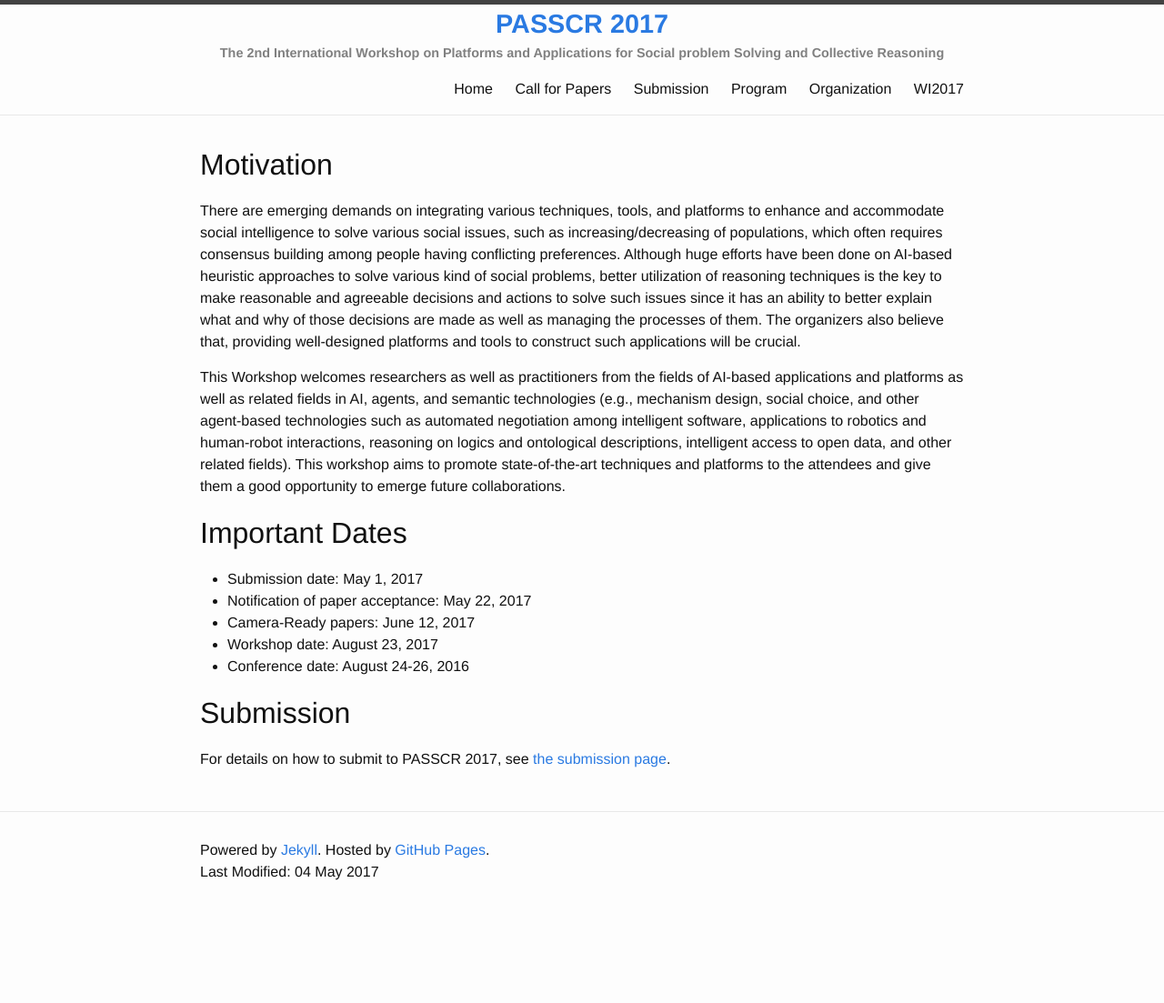
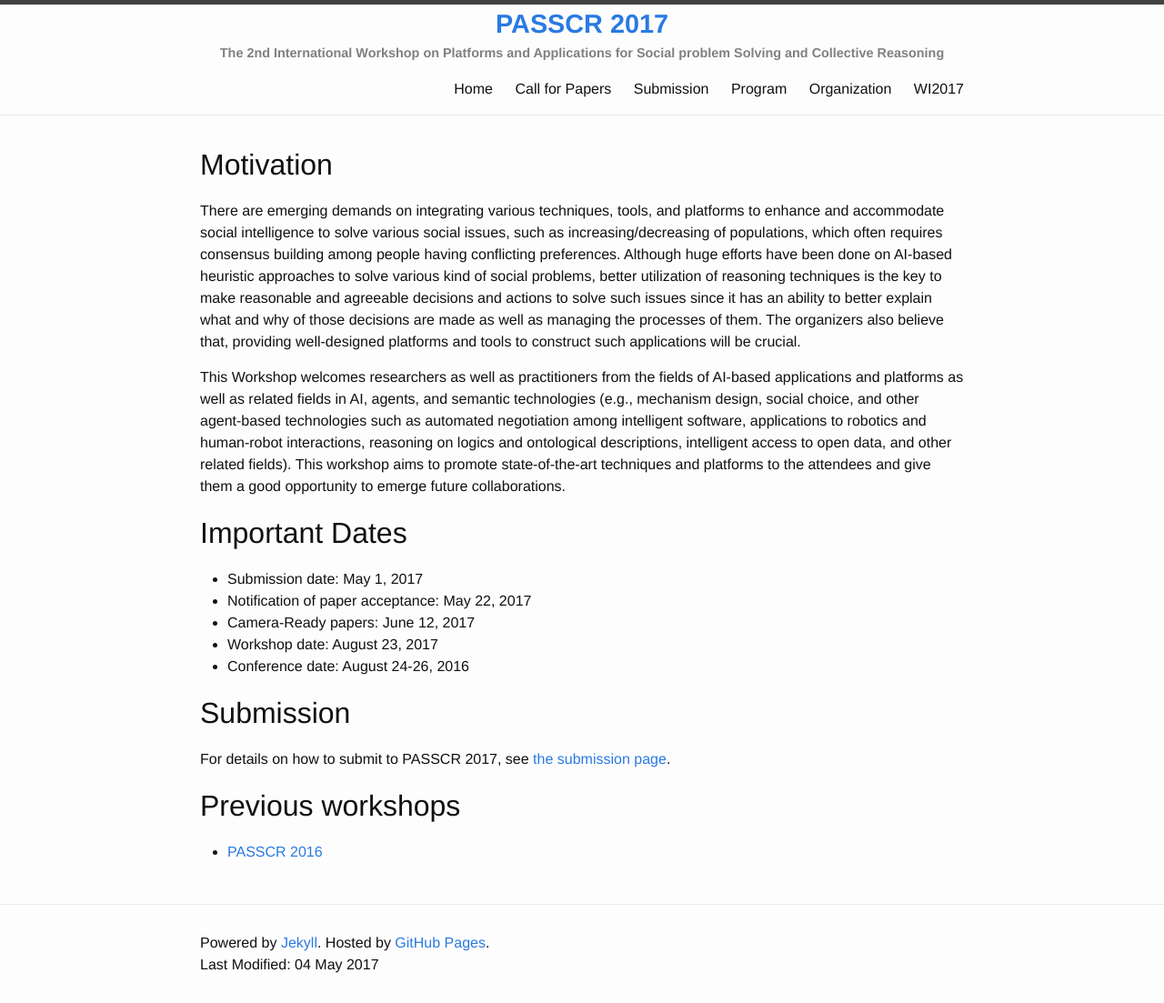
Before and after one commit to passcr/passcr.github.io, a Jekyll site: the page built from index.md, in a window 1280 px wide. Shown: the whole page at 91% size. Built offline with Jekyll 4.4.1, drawn with Linux system fonts in a browser that asks for light colours; before the commit the page ends 1001 px from its top, so only the background shows below that.

Commit message:
added previous workshop link

```diff
--- a/index.md
+++ b/index.md
@@ -20,3 +20,6 @@ This Workshop welcomes researchers as well as practitioners from the fields of A
 
 # Submission
 For details on how to submit to PASSCR 2017, see [the submission page](http://passcr.org/submission/).
+
+# Previous workshops
+* [PASSCR 2016](http://passcr.org/2016/)
```
